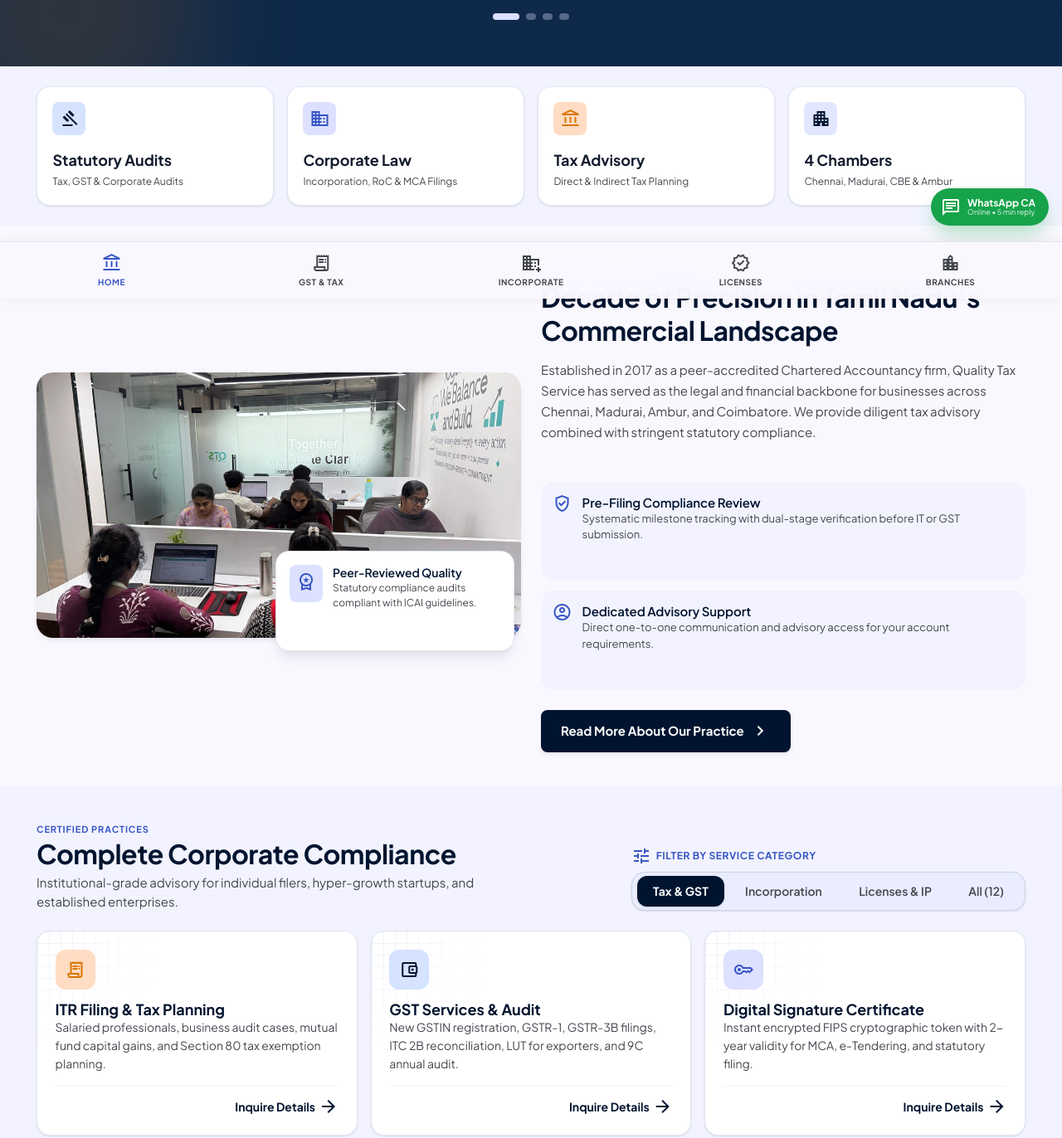
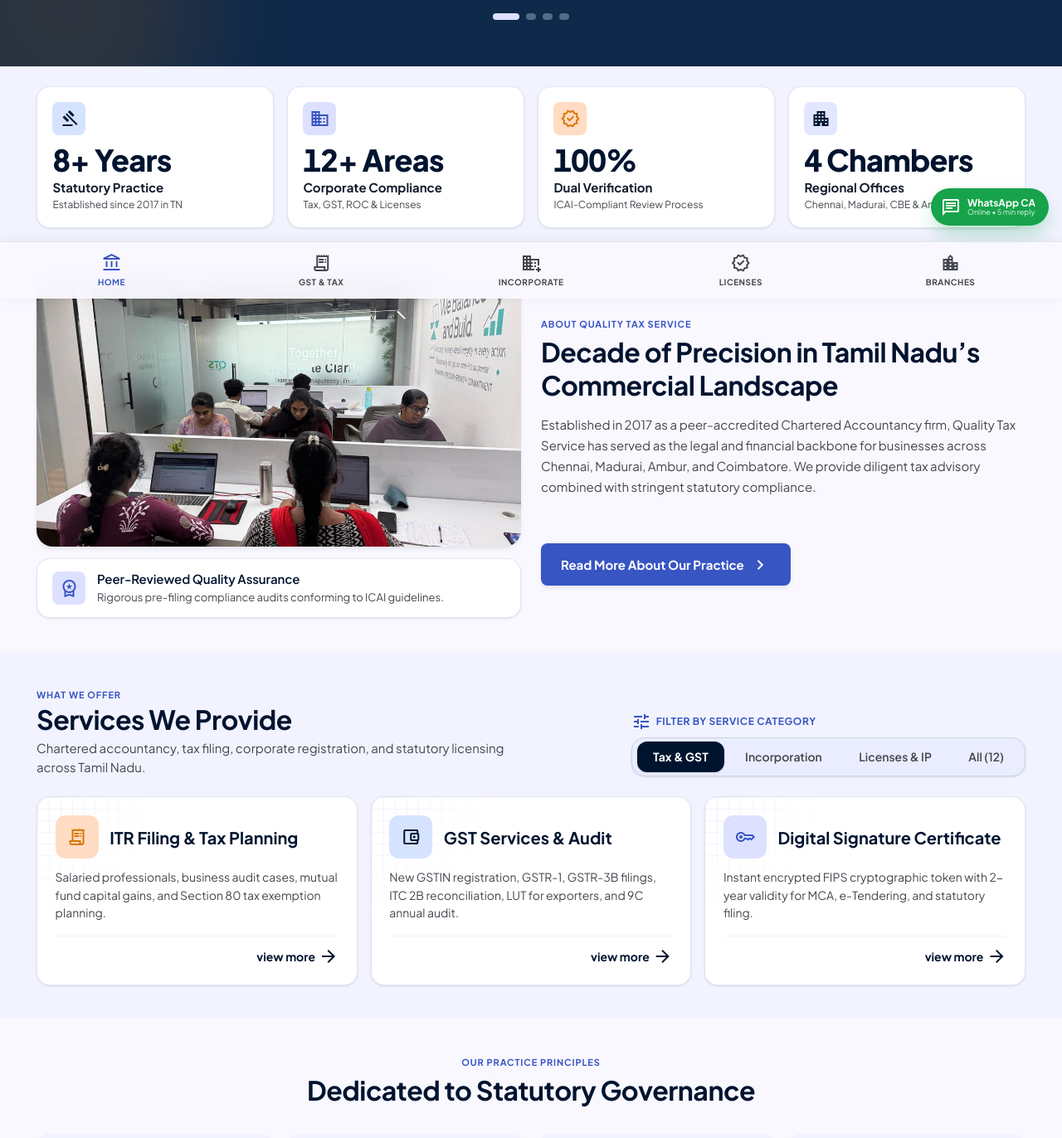
Before and after one commit to anuragpasayat/QTS, a plain HTML site: page index.html in a window 1280 px wide. Shown: the part 440-1812 px from the top of the page at 83% size. Drawn offline with nearby package versions, Linux system fonts and the light colour scheme.

Commit message:
Update stats, trust bar layout, services headline, and card titles beside icons

```diff
--- a/assets/css/style.css
+++ b/assets/css/style.css
@@ -1364,38 +1364,25 @@ main.page-main {
 .service-card-top {
   display: flex;
   align-items: center;
-  justify-content: flex-start;
+  gap: 0.85rem;
 }
 
 .service-card-icon {
-  width: 3rem;
-  height: 3rem;
+  width: 3.25rem;
+  height: 3.25rem;
   border-radius: var(--radius-lg);
   display: flex;
   align-items: center;
   justify-content: center;
-}
-
-.service-badge {
-  padding: 0.2rem 0.65rem;
-  border-radius: var(--radius-full);
-  background-color: var(--surface-container);
+  flex-shrink: 0;
+}
+
+.service-card-title {
+  font-size: 1.25rem;
+  font-weight: 700;
   color: var(--primary);
-  font-size: 0.75rem;
-  font-weight: 700;
-  font-feature-settings: var(--font-tabular);
-  white-space: nowrap;
-  flex-shrink: 0;
-  display: inline-flex;
-  align-items: center;
-  justify-content: center;
-}
-
-.service-card-title {
-  font-size: 1.125rem;
-  font-weight: 700;
-  color: var(--primary);
-  line-height: 1.3;
+  line-height: 1.25;
+  margin: 0;
 }
 
 .service-card-desc {
@@ -1439,6 +1426,7 @@ main.page-main {
   background-color: var(--primary);
   color: var(--on-primary);
   padding: var(--space-xl) var(--gutter-mobile);
+  padding-top: 15vh;
 }
 
 .callback-container {
--- a/index.html
+++ b/index.html
@@ -256,8 +256,9 @@
               <span class="material-symbols-outlined text-[24px]">gavel</span>
             </div>
             <div>
-              <h2 class="stat-metric-title" style="font-size: 1.125rem; font-weight: 700; color: var(--on-surface); margin-bottom: 0.25rem;">Statutory Audits</h2>
-              <p class="stat-metric-sub">Tax, GST &amp; Corporate Audits</p>
+              <p class="stat-metric-number">8+ Years</p>
+              <h2 class="stat-metric-title">Statutory Practice</h2>
+              <p class="stat-metric-sub">Established since 2017 in TN</p>
             </div>
           </div>
 
@@ -267,19 +268,21 @@
               <span class="material-symbols-outlined text-[24px]">domain</span>
             </div>
             <div>
-              <h2 class="stat-metric-title" style="font-size: 1.125rem; font-weight: 700; color: var(--on-surface); margin-bottom: 0.25rem;">Corporate Law</h2>
-              <p class="stat-metric-sub">Incorporation, RoC &amp; MCA Filings</p>
+              <p class="stat-metric-number">12+ Areas</p>
+              <h2 class="stat-metric-title">Corporate Compliance</h2>
+              <p class="stat-metric-sub">Tax, GST, ROC &amp; Licenses</p>
             </div>
           </div>
 
           <!-- Pillar 3 -->
           <div class="stat-card">
             <div class="stat-icon-wrapper" style="background-color: var(--tertiary-fixed); color: var(--on-tertiary-container);">
-              <span class="material-symbols-outlined text-[24px]">account_balance</span>
+              <span class="material-symbols-outlined text-[24px]">verified</span>
             </div>
             <div>
-              <h2 class="stat-metric-title" style="font-size: 1.125rem; font-weight: 700; color: var(--on-surface); margin-bottom: 0.25rem;">Tax Advisory</h2>
-              <p class="stat-metric-sub">Direct &amp; Indirect Tax Planning</p>
+              <p class="stat-metric-number">100%</p>
+              <h2 class="stat-metric-title">Dual Verification</h2>
+              <p class="stat-metric-sub">ICAI-Compliant Review Process</p>
             </div>
           </div>
 
@@ -289,7 +292,8 @@
               <span class="material-symbols-outlined text-[24px]">apartment</span>
             </div>
             <div>
-              <h2 class="stat-metric-title" style="font-size: 1.125rem; font-weight: 700; color: var(--on-surface); margin-bottom: 0.25rem;">4 Chambers</h2>
+              <p class="stat-metric-number">4 Chambers</p>
+              <h2 class="stat-metric-title">Regional Offices</h2>
               <p class="stat-metric-sub">Chennai, Madurai, CBE &amp; Ambur</p>
             </div>
           </div>
@@ -301,18 +305,18 @@
     <section class="services-section" style="background-color: var(--surface);">
       <div class="container">
         <div class="flex flex-col lg:flex-row items-center gap-6">
-          <!-- Imagery & Trust Card -->
-          <div class="w-full lg:w-1/2 relative">
+          <!-- Imagery & Trust Bar Below Image -->
+          <div class="w-full lg:w-1/2">
             <div style="border-radius: var(--radius-2xl); overflow: hidden; box-shadow: var(--shadow-md); background-color: var(--surface-container);">
               <img style="width: 100%; height: 20rem; object-fit: cover;" alt="A modern, high-trust chartered accountancy corporate office in Chennai" src="assets/images/Team/team1.jpg">
             </div>
-            <div style="position: absolute; bottom: -1rem; right: 0.5rem; background-color: var(--surface-container-lowest); padding: 1rem; border-radius: var(--radius-xl); box-shadow: var(--shadow-lg); max-width: 18rem; border: 1px solid var(--border-light); display: flex; align-items: flex-start; gap: 0.75rem;">
-              <div style="padding: 0.5rem; border-radius: var(--radius-md); background-color: var(--secondary-fixed); color: var(--secondary);">
+            <div style="margin-top: 0.85rem; background-color: var(--surface-container-lowest); padding: 0.85rem 1.15rem; border-radius: var(--radius-xl); box-shadow: var(--shadow-sm); border: 1px solid var(--border-light); display: flex; align-items: center; gap: 0.85rem;">
+              <div style="padding: 0.5rem; border-radius: var(--radius-md); background-color: var(--secondary-fixed); color: var(--secondary); display: flex; align-items: center; justify-content: center; flex-shrink: 0;">
                 <span class="material-symbols-outlined text-[22px]">workspace_premium</span>
               </div>
               <div>
-                <p class="font-headline-sm font-bold text-primary" style="font-size: 0.875rem;">Peer-Reviewed Quality</p>
-                <p class="font-body-sm text-on-surface-variant" style="font-size: 0.75rem;">Statutory compliance audits compliant with ICAI guidelines.</p>
+                <p class="font-headline-sm font-bold text-primary" style="font-size: 0.9375rem; margin: 0;">Peer-Reviewed Quality Assurance</p>
+                <p class="font-body-sm text-on-surface-variant" style="font-size: 0.8125rem; margin: 0.15rem 0 0 0;">Rigorous pre-filing compliance audits conforming to ICAI guidelines.</p>
               </div>
             </div>
           </div>
@@ -329,26 +333,8 @@
               Established in 2017 as a peer-accredited Chartered Accountancy firm, Quality Tax Service has served as the legal and financial backbone for businesses across Chennai, Madurai, Ambur, and Coimbatore. We provide diligent tax advisory combined with stringent statutory compliance.
             </p>
 
-            <!-- 2 Key Bullets with Checkmark Icons -->
-            <div class="flex flex-col gap-3">
-              <div style="display: flex; align-items: flex-start; gap: 0.75rem; padding: 0.85rem; border-radius: var(--radius-xl); background-color: var(--surface-container-low);">
-                <span class="material-symbols-outlined text-secondary text-[24px]">verified_user</span>
-                <div>
-                  <h3 class="font-headline-sm font-bold text-primary" style="font-size: 0.9375rem;">Pre-Filing Compliance Review</h3>
-                  <p class="font-body-sm text-on-surface-variant">Systematic milestone tracking with dual-stage verification before IT or GST submission.</p>
-                </div>
-              </div>
-              <div style="display: flex; align-items: flex-start; gap: 0.75rem; padding: 0.85rem; border-radius: var(--radius-xl); background-color: var(--surface-container-low);">
-                <span class="material-symbols-outlined text-secondary text-[24px]">account_circle</span>
-                <div>
-                  <h3 class="font-headline-sm font-bold text-primary" style="font-size: 0.9375rem;">Dedicated Advisory Support</h3>
-                  <p class="font-body-sm text-on-surface-variant">Direct one-to-one communication and advisory access for your account requirements.</p>
-                </div>
-              </div>
-            </div>
-
             <div style="padding-top: 0.5rem;">
-              <a class="btn-primary-hero" href="under-construction.html" style="background-color: var(--primary); display: inline-flex;">
+              <a class="btn-primary-hero" href="under-construction.html" style="background-color: var(--secondary); color: var(--on-secondary); display: inline-flex;">
                 <span>Read More About Our Practice</span>
                 <span class="material-symbols-outlined text-[18px]">chevron_right</span>
               </a>
@@ -361,13 +347,13 @@
     <!-- 4. SERVICES GRID (PROMINENT TABS, DEFAULT TAX & GST TO AVOID BOMBARDING USER) -->
     <section class="services-section" id="services-matrix">
       <div class="container">
-        <!-- Section Header with Clear Category Switcher Prompt -->
+        <!-- Section Header with Direct Headline -->
         <div class="section-header-row">
           <div>
-            <span class="section-eyebrow">CERTIFIED PRACTICES</span>
-            <h2 class="section-headline">Complete Corporate Compliance</h2>
+            <span class="section-eyebrow">WHAT WE OFFER</span>
+            <h2 class="section-headline">Services We Provide</h2>
             <p class="section-subhead">
-              Institutional-grade advisory for individual filers, hyper-growth startups, and established enterprises.
+              Chartered accountancy, tax filing, corporate registration, and statutory licensing across Tamil Nadu.
             </p>
           </div>
 
@@ -404,18 +390,16 @@
                 <div class="service-card-icon" style="background-color: var(--tertiary-fixed); color: var(--on-tertiary-container);">
                   <span class="material-symbols-outlined text-[26px]">receipt_long</span>
                 </div>
+                <h3 class="service-card-title">ITR Filing &amp; Tax Planning</h3>
               </div>
-              <div>
-                <h3 class="service-card-title">ITR Filing &amp; Tax Planning</h3>
               <p class="service-card-desc">
                 <span class="desktop-only">Salaried professionals, business audit cases, mutual fund capital gains, and Section 80 tax exemption planning.</span>
                 <span class="mobile-only">Expert filing for salary, business, capital gains, and Section 80 tax savings.</span>
               </p>
             </div>
-            </div>
             <div class="service-card-bottom">
               <a class="service-card-link" href="#instant-callback">
-                <span>Inquire Details</span>
+                <span>view more</span>
                 <span class="material-symbols-outlined text-[16px]">arrow_forward</span>
               </a>
             </div>
@@ -428,18 +412,16 @@
                 <div class="service-card-icon" style="background-color: var(--primary-fixed); color: var(--primary);">
                   <span class="material-symbols-outlined text-[26px]">account_balance_wallet</span>
                 </div>
+                <h3 class="service-card-title">GST Services &amp; Audit</h3>
               </div>
-              <div>
-                <h3 class="service-card-title">GST Services &amp; Audit</h3>
               <p class="service-card-desc">
                 <span class="desktop-only">New GSTIN registration, GSTR-1, GSTR-3B filings, ITC 2B reconciliation, LUT for exporters, and 9C annual audit.</span>
                 <span class="mobile-only">Monthly GSTR-1, 3B returns, new registration, ITC reconciliation, and annual audit.</span>
               </p>
             </div>
-            </div>
             <div class="service-card-bottom">
               <a class="service-card-link" href="#instant-callback">
-                <span>Inquire Details</span>
+                <span>view more</span>
                 <span class="material-symbols-outlined text-[16px]">arrow_forward</span>
               </a>
             </div>
@@ -452,18 +434,16 @@
                 <div class="service-card-icon" style="background-color: var(--secondary-fixed); color: var(--secondary);">
                   <span class="material-symbols-outlined text-[26px]">key</span>
                 </div>
+                <h3 class="service-card-title">Digital Signature Certificate</h3>
               </div>
-              <div>
-                <h3 class="service-card-title">Digital Signature Certificate</h3>
               <p class="service-card-desc">
                 <span class="desktop-only">Instant encrypted FIPS cryptographic token with 2-year validity for MCA, e-Tendering, and statutory filing.</span>
                 <span class="mobile-only">Class-3 cryptographic USB token with 2-year validity for MCA and e-tenders.</span>
               </p>
             </div>
-            </div>
             <div class="service-card-bottom">
               <a class="service-card-link" href="#instant-callback">
-                <span>Inquire Details</span>
+                <span>view more</span>
                 <span class="material-symbols-outlined text-[16px]">arrow_forward</span>
               </a>
             </div>
@@ -476,18 +456,16 @@
                 <div class="service-card-icon" style="background-color: var(--secondary-fixed); color: var(--secondary);">
                   <span class="material-symbols-outlined text-[26px]">domain_add</span>
                 </div>
+                <h3 class="service-card-title">Private Limited Registration</h3>
               </div>
-              <div>
-                <h3 class="service-card-title">Private Limited Registration</h3>
               <p class="service-card-desc">
                 <span class="desktop-only">Complete MCA SPICe+ kit: MoA, AoA, DIN, PAN, TAN, EPFO, ESIC and company seal documentation included.</span>
                 <span class="mobile-only">Complete company incorporation with MoA, AoA, DIN, PAN, TAN, and bank setup.</span>
               </p>
             </div>
-            </div>
             <div class="service-card-bottom">
               <a class="service-card-link" href="#instant-callback">
-                <span>Inquire Details</span>
+                <span>view more</span>
                 <span class="material-symbols-outlined text-[16px]">arrow_forward</span>
               </a>
             </div>
@@ -500,18 +478,16 @@
                 <div class="service-card-icon" style="background-color: var(--secondary-fixed); color: var(--secondary);">
                   <span class="material-symbols-outlined text-[26px]">handshake</span>
                 </div>
+                <h3 class="service-card-title">LLP Registration</h3>
               </div>
-              <div>
-                <h3 class="service-card-title">LLP Registration</h3>
               <p class="service-card-desc">
                 <span class="desktop-only">Flexible partnership structure with limited liability protection and zero audit compliance under threshold limits.</span>
                 <span class="mobile-only">Limited liability partnership setup with flexible agreements and legal protection.</span>
               </p>
             </div>
-            </div>
             <div class="service-card-bottom">
               <a class="service-card-link" href="#instant-callback">
-                <span>Inquire Details</span>
+                <span>view more</span>
                 <span class="material-symbols-outlined text-[16px]">arrow_forward</span>
               </a>
             </div>
@@ -524,18 +500,16 @@
                 <div class="service-card-icon" style="background-color: var(--secondary-fixed); color: var(--secondary);">
                   <span class="material-symbols-outlined text-[26px]">apartment</span>
                 </div>
+                <h3 class="service-card-title">MSME / Udyam Registration</h3>
               </div>
-              <div>
-                <h3 class="service-card-title">MSME / Udyam Registration</h3>
               <p class="service-card-desc">
                 <span class="desktop-only">Access priority lending, 50% discount on patent/trademark filing fees, and government procurement subsidies.</span>
                 <span class="mobile-only">Official Udyam certificate for priority bank loans, subsidies, and TM fee discounts.</span>
               </p>
             </div>
-            </div>
             <div class="service-card-bottom">
               <a class="service-card-link" href="#instant-callback">
-                <span>Inquire Details</span>
+                <span>view more</span>
                 <span class="material-symbols-outlined text-[16px]">arrow_forward</span>
               </a>
             </div>
@@ -548,18 +522,16 @@
                 <div class="service-card-icon" style="background-color: var(--tertiary-fixed); color: var(--on-tertiary-container);">
                   <span class="material-symbols-outlined text-[26px]">verified</span>
                 </div>
+                <h3 class="service-card-title">Trademark Registration</h3>
               </div>
-              <div>
-                <h3 class="service-card-title">Trademark Registration</h3>
               <p class="service-card-desc">
                 <span class="desktop-only">Comprehensive brand search, drafting TM-A form, hearing representation, and complete opposition handling.</span>
                 <span class="mobile-only">Brand name &amp; logo protection with registry search, filing, and objection replies.</span>
               </p>
             </div>
-            </div>
             <div class="service-card-bottom">
               <a class="service-card-link" href="#instant-callback">
-                <span>Inquire Details</span>
+                <span>view more</span>
                 <span class="material-symbols-outlined text-[16px]">arrow_forward</span>
               </a>
             </div>
@@ -572,18 +544,16 @@
                 <div class="service-card-icon" style="background-color: var(--primary-fixed); color: var(--primary);">
                   <span class="material-symbols-outlined text-[26px]">workspace_premium</span>
                 </div>
+                <h3 class="service-card-title">ISO Certification</h3>
               </div>
-              <div>
-                <h3 class="service-card-title">ISO Certification</h3>
               <p class="service-card-desc">
                 <span class="desktop-only">International standard accreditation for tenders, export contracts, QA audits, and institutional credibility.</span>
                 <span class="mobile-only">ISO 9001 quality certification for government tenders, audits, and export credibility.</span>
               </p>
             </div>
-            </div>
             <div class="service-card-bottom">
               <a class="service-card-link" href="#instant-callback">
-                <span>Inquire Details</span>
+                <span>view more</span>
                 <span class="material-symbols-outlined text-[16px]">arrow_forward</span>
               </a>
             </div>
@@ -596,18 +566,16 @@
                 <div class="service-card-icon" style="background-color: var(--secondary-fixed); color: var(--secondary);">
                   <span class="material-symbols-outlined text-[26px]">restaurant</span>
                 </div>
+                <h3 class="service-card-title">FSSAI Food License</h3>
               </div>
-              <div>
-                <h3 class="service-card-title">FSSAI Food License</h3>
               <p class="service-card-desc">
                 <span class="desktop-only">Mandatory 14-digit license for restaurants, cloud kitchens, retail stores, food manufacturers, and repackers.</span>
                 <span class="mobile-only">State &amp; Central FSSAI registration for restaurants, food brands, and retail stores.</span>
               </p>
             </div>
-            </div>
             <div class="service-card-bottom">
               <a class="service-card-link" href="#instant-callback">
-                <span>Inquire Details</span>
+                <span>view more</span>
                 <span class="material-symbols-outlined text-[16px]">arrow_forward</span>
               </a>
             </div>
@@ -620,18 +588,16 @@
                 <div class="service-card-icon" style="background-color: var(--tertiary-fixed); color: var(--on-tertiary-container);">
                   <span class="material-symbols-outlined text-[26px]">public</span>
                 </div>
+                <h3 class="service-card-title">IEC (Import Export Code)</h3>
               </div>
-              <div>
-                <h3 class="service-card-title">IEC (Import Export Code)</h3>
               <p class="service-card-desc">
                 <span class="desktop-only">10-digit DGFT license for leather, garment, machinery, software, and international merchandise cross-border trade.</span>
                 <span class="mobile-only">10-digit DGFT import-export license for global trade and customs clearance.</span>
               </p>
             </div>
-            </div>
             <div class="service-card-bottom">
               <a class="service-card-link" href="#instant-callback">
-                <span>Inquire Details</span>
+                <span>view more</span>
                 <span class="material-symbols-outlined text-[16px]">arrow_forward</span>
               </a>
             </div>
@@ -644,18 +610,16 @@
                 <div class="service-card-icon" style="background-color: var(--primary-fixed); color: var(--primary);">
                   <span class="material-symbols-outlined text-[26px]">menu_book</span>
                 </div>
+                <h3 class="service-card-title">Copyright Filing</h3>
               </div>
-              <div>
-                <h3 class="service-card-title">Copyright Filing</h3>
               <p class="service-card-desc">
                 <span class="desktop-only">Protect software source code, creative brand materials, literary content, and multimedia productions legally.</span>
                 <span class="mobile-only">Legal copyright protection for software code, designs, literature, and media.</span>
               </p>
             </div>
-            </div>
             <div class="service-card-bottom">
               <a class="service-card-link" href="#instant-callback">
-                <span>Inquire Details</span>
+                <span>view more</span>
                 <span class="material-symbols-outlined text-[16px]">arrow_forward</span>
               </a>
             </div>
@@ -668,18 +632,16 @@
                 <div class="service-card-icon" style="background-color: var(--tertiary-fixed); color: var(--on-tertiary-container);">
                   <span class="material-symbols-outlined text-[26px]">two_wheeler</span>
                 </div>
+                <h3 class="service-card-title">Food Delivery Partner Setup</h3>
               </div>
-              <div>
-                <h3 class="service-card-title">Food Delivery Partner Setup</h3>
               <p class="service-card-desc">
                 <span class="desktop-only">Complete compliance bundle: FSSAI basic/state, GST registration, bank account linkage, and aggregator onboarding.</span>
                 <span class="mobile-only">FSSAI license, GST registration, and onboarding for Swiggy &amp; Zomato partners.</span>
               </p>
             </div>
-            </div>
             <div class="service-card-bottom">
               <a class="service-card-link" href="#instant-callback">
-                <span>Inquire Details</span>
+                <span>view more</span>
                 <span class="material-symbols-outlined text-[16px]">arrow_forward</span>
               </a>
             </div>
```
Lines whose indentation alone changed are shown as unchanged.
